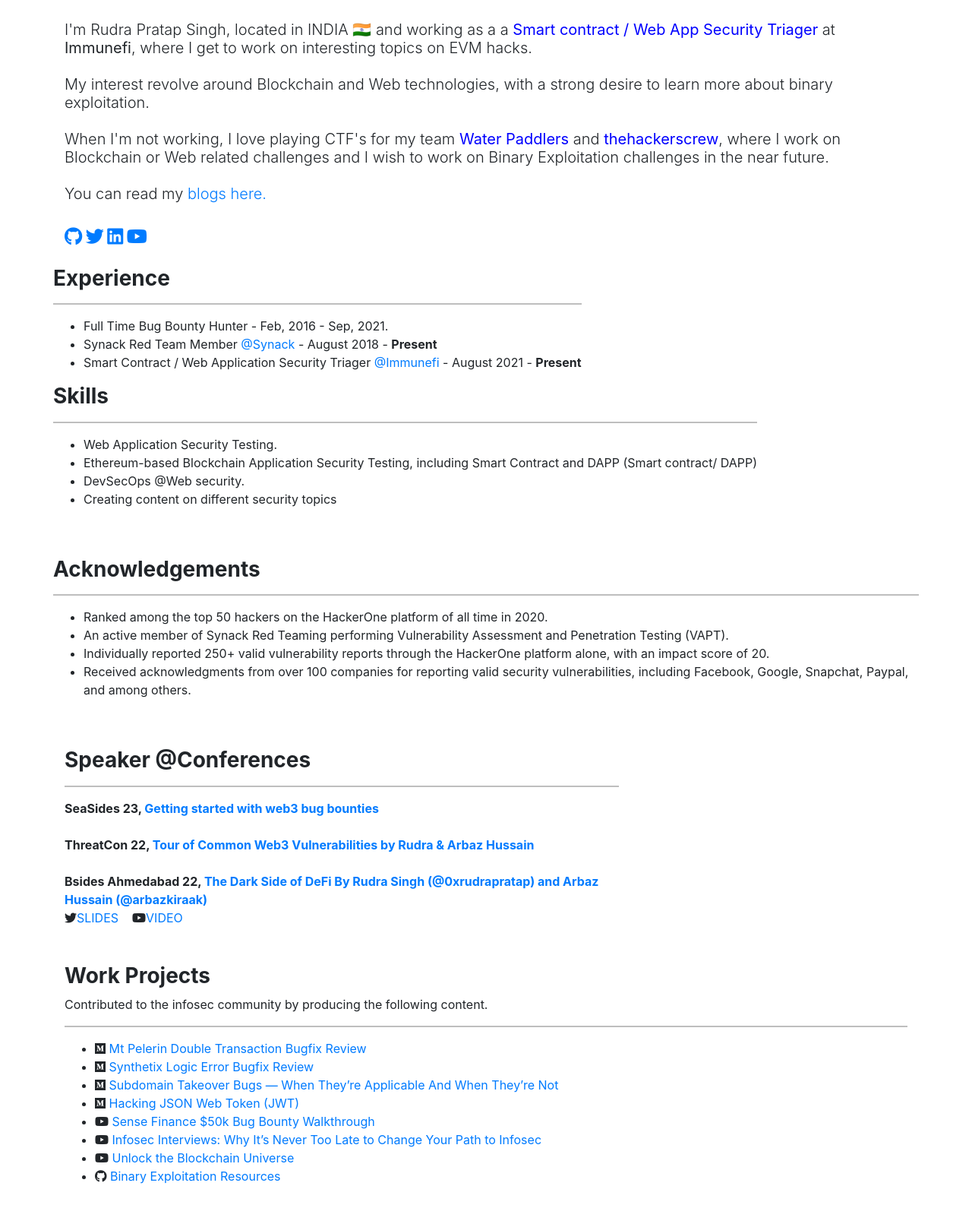
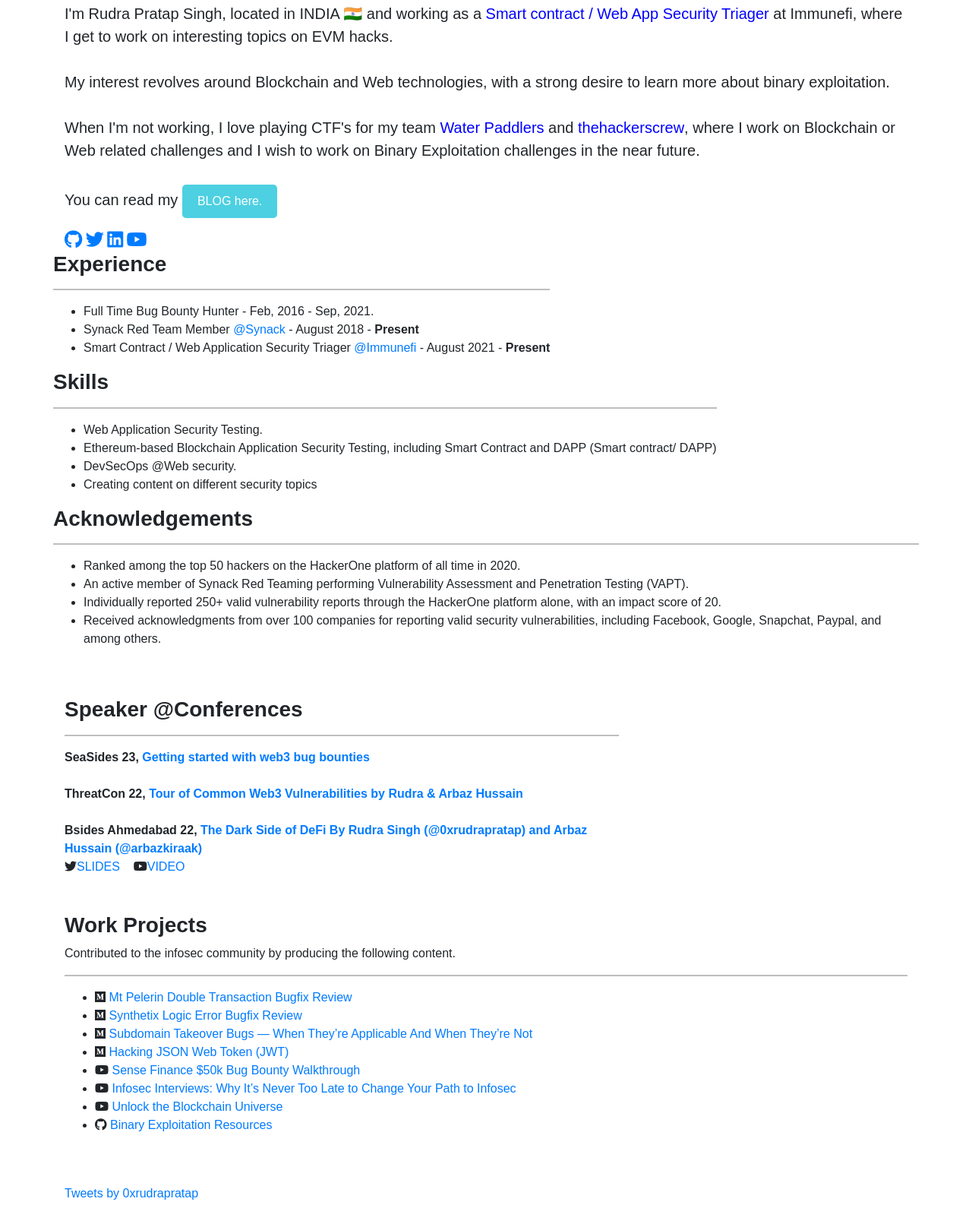
Before and after one commit to rudraimmunefi/0xrudra.in, a plain HTML site: page index.html in a window 1280 px wide. Shown: the part 87-1673 px from the top of the page at 76% size. Drawn offline with nearby package versions, Linux system fonts and the light colour scheme.

Commit message:
revision for better readibility and twitter section

```diff
--- a/index.html
+++ b/index.html
@@ -5,18 +5,22 @@
     <meta charset="UTF-8">
     <meta name="viewport" content="width=device-width, initial-scale=1.0">
     <meta http-equiv="X-UA-Compatible" content="ie=edge">
-  <title>Rudra Pratap Singh | 0xrudrapratap </title>
+    <title>Rudra Pratap Singh | 0xrudrapratap</title>
     <!-- Bootstrap CSS -->
-  <link rel="stylesheet"
-href="https://stackpath.bootstrapcdn.com/bootstrap/4.3.1/css/bootstrap.min.css"
-integrity="sha384-ggOyR0iXCbMQv3Xipma34MD+dH/1fQ784/j6cY/iJTQUOhcWr7x9JvoRxT2MZw1T"
-crossorigin="anonymous">
-  <link rel="stylesheet"
-href="https://cdnjs.cloudflare.com/ajax/libs/font-awesome/5.15.3/css/all.min.css"
-/>
+    <link rel="stylesheet" href="https://stackpath.bootstrapcdn.com/bootstrap/4.3.1/css/bootstrap.min.css"
+        integrity="sha384-ggOyR0iXCbMQv3Xipma34MD+dH/1fQ784/j6cY/iJTQUOhcWr7x9JvoRxT2MZw1T" crossorigin="anonymous">
+    <link rel="stylesheet" href="https://cdnjs.cloudflare.com/ajax/libs/font-awesome/5.15.3/css/all.min.css" />
     <style>
+        body {
+            font-family: Arial, sans-serif;
+        }
+
         h3 {
             font-weight: bold;
+        }
+
+        .lead {
+            font-size: 1.25rem;
         }
 
         .article {
@@ -27,8 +31,7 @@ href="https://cdnjs.cloudflare.com/ajax/libs/font-awesome/5.15.3/css/all.min.css
         }
 
         .button {
-      background-color: #4CAF50;
-      /* Green */
+            background-color: #4CAF50; /* Green */
             border: none;
             color: white;
             padding: 16px 32px;
@@ -51,199 +54,127 @@ href="https://cdnjs.cloudflare.com/ajax/libs/font-awesome/5.15.3/css/all.min.css
             background-color: #555555;
             color: white;
         }
+
+        .blog-button {
+            background-color: #4DD0E1; /* Light blue color */
+            color: white;
+            padding: 10px 20px;
+            text-align: center;
+            text-decoration: none;
+            display: inline-block;
+            font-size: 16px;
+            border: none;
+            border-radius: 5px;
+            transition-duration: 0.3s;
+            cursor: pointer;
+        }
+
+        .blog-button:hover {
+            background-color: #3BAFDA; /* Slightly darker shade of blue for hover effect */
+            color: white;
+        }
     </style>
-
 </head>
 
 <body>
     <div class="container my-5">
         <h3>Hello there!</h3>
-    <h3 class="lead">
-      <br>
-      I'm Rudra Pratap Singh, located in INDIA 🇮🇳 and working as a
-a <b style="color: blue;">Smart
-        contract / Web App Security Triager</b> at
-<strong>Immunefi</strong>, where I get to work on interesting topics on
-EVM hacks.
+        <p class="lead">
+            I'm Rudra Pratap Singh, located in INDIA 🇮🇳 and working as a <b style="color: blue;">Smart contract / Web App Security Triager</b> at <strong>Immunefi</strong>, where I get to work on interesting topics on EVM hacks.
             <br><br>
-      My interest revolve around Blockchain and Web
-technologies, with a strong desire to learn more about binary
-exploitation.
+            My interest revolves around Blockchain and Web technologies, with a strong desire to learn more about binary exploitation.
+            <br><br>
+            When I'm not working, I love playing CTF's for my team <b style="color: blue;">Water Paddlers</b> and <b style="color: blue;">thehackerscrew</b>, where I work on Blockchain or Web related challenges and I wish to work on Binary Exploitation challenges in the near future.
+            <br><br>
+            You can read my <a href="/posts" class="blog-button">BLOG here.</a>
+        </p>
 
-      <br><br>When I'm not working, I love playing CTF's for my team <b
-style="color: blue;">Water Paddlers</b> and <b style="color:
-blue;">thehackerscrew</b>, where I work on Blockchain or Web related
-challenges and I wish to work on Binary Exploitation challenges in the
-near future. <br><br>
+        <a href="https://github.com/rudraimmunefi"><i class="fab fa-github" style="font-size: 24px;"></i></a>
+        <a href="https://twitter.com/0xrudrapratap"><i class="fab fa-twitter" style="font-size: 24px;"></i></a>
+        <a href="https://www.linkedin.com/in/0xrudra/"><i class="fab fa-linkedin" style="font-size: 24px;"></i></a>
+        <a href="https://www.youtube.com/@0xrudrapratap"><i class="fab fa-youtube" style="font-size: 24px;"></i></a>
 
-You can read my <a href="/posts"> blogs here. </a>
-    </h3> <br>
-
-
-    <a href="https://github.com/rudraimmunefi"><i class="fab fa-github"
-style="font-size: 24px;"></i></a>
-    <a href="https://twitter.com/0xrudrapratap"><i class="fab fa-twitter"
-style="font-size: 24px;"></i></a>
-<a href="https://www.linkedin.com/in/0xrudra/"><i class="fab fa-linkedin"
-  style="font-size: 24px;"></i></a>
-  <a href="https://www.youtube.com/@0xrudrapratap"><i class="fab fa-youtube"
-    style="font-size: 24px;"></i></a>
-
-    <br><br>
+        <!-- Experience Section -->
         <div class="row mt-15" id="experience">
             <div class="col-md-20">
                 <h3>Experience</h3>
                 <hr style="border: 1px solid #bebebe;">
-
                 <ul>
-          <li>
-            Full Time Bug Bounty Hunter - Feb, 2016 - Sep, 2021.
-          </li>
-          <li>
-            Synack Red Team Member <a
-href="https://synack.com">@Synack</a> - August 2018 -
-            <strong>Present</strong>
-          </li>
-
-          <li>
-            Smart Contract / Web Application Security Triager <a
-href="https://immunefi.com">@Immunefi</a> - August 2021 -
-            <strong>Present</strong>
-          </li>
-
+                    <li>Full Time Bug Bounty Hunter - Feb, 2016 - Sep, 2021.</li>
+                    <li>Synack Red Team Member <a href="https://synack.com">@Synack</a> - August 2018 - <strong>Present</strong></li>
+                    <li>Smart Contract / Web Application Security Triager <a href="https://immunefi.com">@Immunefi</a> - August 2021 - <strong>Present</strong></li>
                 </ul>
             </div>
         </div>
 
+        <!-- Skills Section -->
         <div class="row mt-15" id="skills">
             <div class="col-md-20">
                 <h3>Skills</h3>
                 <hr style="border: 1px solid #bebebe;">
-
                 <ul>
-          <li>
-            Web Application Security Testing.
-          </li>
-          <li>
-            Ethereum-based Blockchain Application Security Testing,
-including Smart Contract and DAPP (Smart contract/
-            DAPP)
-          </li>
-          <li>
-            DevSecOps @Web security.
-          </li>
-          <li>
-            Creating content on different security topics
-          </li>
+                    <li>Web Application Security Testing.</li>
+                    <li>Ethereum-based Blockchain Application Security Testing, including Smart Contract and DAPP (Smart contract/ DAPP)</li>
+                    <li>DevSecOps @Web security.</li>
+                    <li>Creating content on different security topics</li>
                 </ul>
             </div>
         </div>
 
-
-    <br><br>
+        <!-- Acknowledgements Section -->
         <div class="row mt-15" id="experience">
             <div class="col-md-20">
                 <h3>Acknowledgements</h3>
                 <hr style="border: 1px solid #bebebe;">
                 <ul>
-          <li>Ranked among the top 50 hackers on the HackerOne platform
-of all time in 2020.</li>
-          <li>An active member of Synack Red Teaming performing
-Vulnerability Assessment and Penetration Testing (VAPT).
-          </li>
-          <li>Individually reported 250+ valid vulnerability reports
-through the HackerOne platform alone, with an
-            impact
-            score of 20.</li>
-
-          <li>Received acknowledgments from over 100 companies for
-reporting valid security vulnerabilities, including
-            Facebook, Google, Snapchat,
-Paypal, and among others.</li>
+                    <li>Ranked among the top 50 hackers on the HackerOne platform of all time in 2020.</li>
+                    <li>An active member of Synack Red Teaming performing Vulnerability Assessment and Penetration Testing (VAPT).</li>
+                    <li>Individually reported 250+ valid vulnerability reports through the HackerOne platform alone, with an impact score of 20.</li>
+                    <li>Received acknowledgments from over 100 companies for reporting valid security vulnerabilities, including Facebook, Google, Snapchat, Paypal, and among others.</li>
                 </ul>
             </div>
         </div>
 
-
+        <!-- Speaker Conferences Section -->
         <div class="row mt-5" id="bucketlist">
             <div class="col-md-8">
                 <h3>Speaker @Conferences</h3>
-
                 <hr style="border: 1px solid #bebebe;">
-
-<strong>SeaSides 23, <a href="https://www.bugbountyvillage.com/first-speaker" target="_blank">Getting started
-            with web3 bug bounties</a></strong>         <br><br>
-
-
-        <strong>ThreatCon 22, <a href="https://2022.threatcon.io/agenda"
-target="_blank">Tour of Common Web3
-            Vulnerabilities by Rudra & Arbaz Hussain</a></strong>
-
-        <br><br>
-
-        <strong>Bsides Ahmedabad 22, <a
-href="https://bsidesahmedabad.in/2022/Schedule.html" target="_blank">The
-Dark
-            Side of DeFi By Rudra Singh (@0xrudrapratap) and Arbaz Hussain
-(@arbazkiraak)</a></strong>
-
-        <br>
-                <i class="fab fa-twitter"></i><a
-href="https://twitter.com/ArbazKiraak/status/1576147520203657216"
-class="card-link">SLIDES</a> &nbsp;&nbsp;
-                <i class="fab fa-youtube"></i><a
-href="https://www.youtube.com/watch?v=09gRXZ69QAs"
-class="card-link">VIDEO</a>
-
-        </h3>
+                <strong>SeaSides 23, <a href="https://www.bugbountyvillage.com/first-speaker" target="_blank">Getting started with web3 bug bounties</a></strong> <br><br>
+                <strong>ThreatCon 22, <a href="https://2022.threatcon.io/agenda" target="_blank">Tour of Common Web3 Vulnerabilities by Rudra & Arbaz Hussain</a></strong> <br><br>
+                <strong>Bsides Ahmedabad 22, <a href="https://bsidesahmedabad.in/2022/Schedule.html" target="_blank">The Dark Side of DeFi By Rudra Singh (@0xrudrapratap) and Arbaz Hussain (@arbazkiraak)</a></strong> <br>
+                <i class="fab fa-twitter"></i><a href="https://twitter.com/ArbazKiraak/status/1576147520203657216" class="card-link">SLIDES</a> &nbsp;&nbsp;
+                <i class="fab fa-youtube"></i><a href="https://www.youtube.com/watch?v=09gRXZ69QAs" class="card-link">VIDEO</a>
             </div>
         </div>
 
-
+        <!-- Work Projects Section -->
         <div class="row mt-5" id="skills">
             <div class="col-md-12">
                 <h3>Work Projects</h3>
-    <p>Contributed to the infosec community by producing the following
-content.</p>
+                <p>Contributed to the infosec community by producing the following content.</p>
                 <hr style="border: 1px solid #bebebe;">
                 <ul>
+                    <li><i class="fab fa-medium"></i> <a href="https://medium.com/immunefi/mt-pelerin-double-transaction-bugfix-review-503838db3d70">Mt Pelerin Double Transaction Bugfix Review</a><br></li>
+                    <li><i class="fab fa-medium"></i> <a href="https://medium.com/immunefi/synthetix-logic-error-bugfix-review-40da0ead5f4f">Synthetix Logic Error Bugfix Review</a><br></li>
+                    <li><i class="fab fa-medium"></i> <a href="https://medium.com/immunefi/subdomain-takeover-bugs-when-theyre-applicable-and-when-they-re-not-1e6ce42de503">Subdomain Takeover Bugs — When They’re Applicable And When They’re Not</a><br></li>
+                    <li><i class="fab fa-medium"></i> <a href="https://medium.com/101-writeups/hacking-json-web-token-jwt-233fe6c862e6">Hacking JSON Web Token (JWT)</a><br></li>
+                    <li><i class="fab fa-youtube"></i> <a href="https://www.youtube.com/watch?v=m7hDtIV_h_o"> Sense Finance $50k Bug Bounty Walkthrough</a><br></li>
+                    <li><i class="fab fa-youtube"></i> <a href="https://www.youtube.com/watch?v=APhKvA8GS0U&t=738s"> Infosec Interviews: Why It’s Never Too Late to Change Your Path to Infosec</a><br></li>
+                    <li><i class="fab fa-youtube"></i> <a href="https://www.youtube.com/watch?v=KeZVW1FxFMA"> Unlock the Blockchain Universe</a><br></li>
+                    <li><i class="fab fa-github"></i> <a href="https://github.com/rudraimmunefi/binary-exploitation">Binary Exploitation Resources</a><br></li>
+                </ul>
+            </div>
+        </div>
 
-      <li><i class="fab fa-medium"></i> <a
-
-href="https://medium.com/immunefi/mt-pelerin-double-transaction-bugfix-review-503838db3d70">Mt
-Pelerin Double Transaction Bugfix Review
-        </a><br></li>
-
-        <li><i class="fab fa-medium"></i> <a
-href="https://medium.com/immunefi/synthetix-logic-error-bugfix-review-40da0ead5f4f">Synthetix
-Logic Error Bugfix Review
-                  </a><br></li>
-                  <li><i class="fab fa-medium"></i> <a
-href="https://medium.com/immunefi/subdomain-takeover-bugs-when-theyre-applicable-and-when-they-re-not-1e6ce42de503">Subdomain
-Takeover Bugs — When They’re Applicable And When They’re Not
-                  </a><br></li>
-                  <li><i class="fab fa-medium"></i> <a
-href="https://medium.com/101-writeups/hacking-json-web-token-jwt-233fe6c862e6">Hacking
-JSON Web Token (JWT)
-                  </a><br></li>
-                  <li><i class="fab fa-youtube"></i> <a
-href="https://www.youtube.com/watch?v=m7hDtIV_h_o"> Sense Finance $50k Bug
-Bounty Walkthrough
-                  </a><br></li>
-                  <li><i class="fab fa-youtube"></i> <a
-href="https://www.youtube.com/watch?v=APhKvA8GS0U&t=738s"> Infosec
-Interviews: Why It’s Never Too Late to Change Your Path to Infosec
-                  </a><br></li>
-                  <li><i class="fab fa-youtube"></i> <a
-                    href="https://www.youtube.com/watch?v=KeZVW1FxFMA"> Unlock the Blockchain Universe
-                                      </a><br></li>
-                  <li><i class="fab fa-github"></i> <a
-
-                    href="https://github.com/rudraimmunefi/binary-exploitation">Binary Exploitation Resources
-                            </a><br></li>
-</ul>
-</div></div>
-
+        <!-- Twitter Widget -->
+        <footer>
+            <div class="twitter-timeline-container" style="margin-top: 50px;">
+                <a class="twitter-timeline" data-height="750" href="https://twitter.com/0xrudrapratap?ref_src=twsrc%5Etfw">Tweets by 0xrudrapratap</a>
+                <script async src="https://platform.twitter.com/widgets.js" charset="utf-8"></script>
+            </div>
+        </footer>
+    </div>
 </body>
 
 </html>
```
Lines whose indentation alone changed are shown as unchanged.
